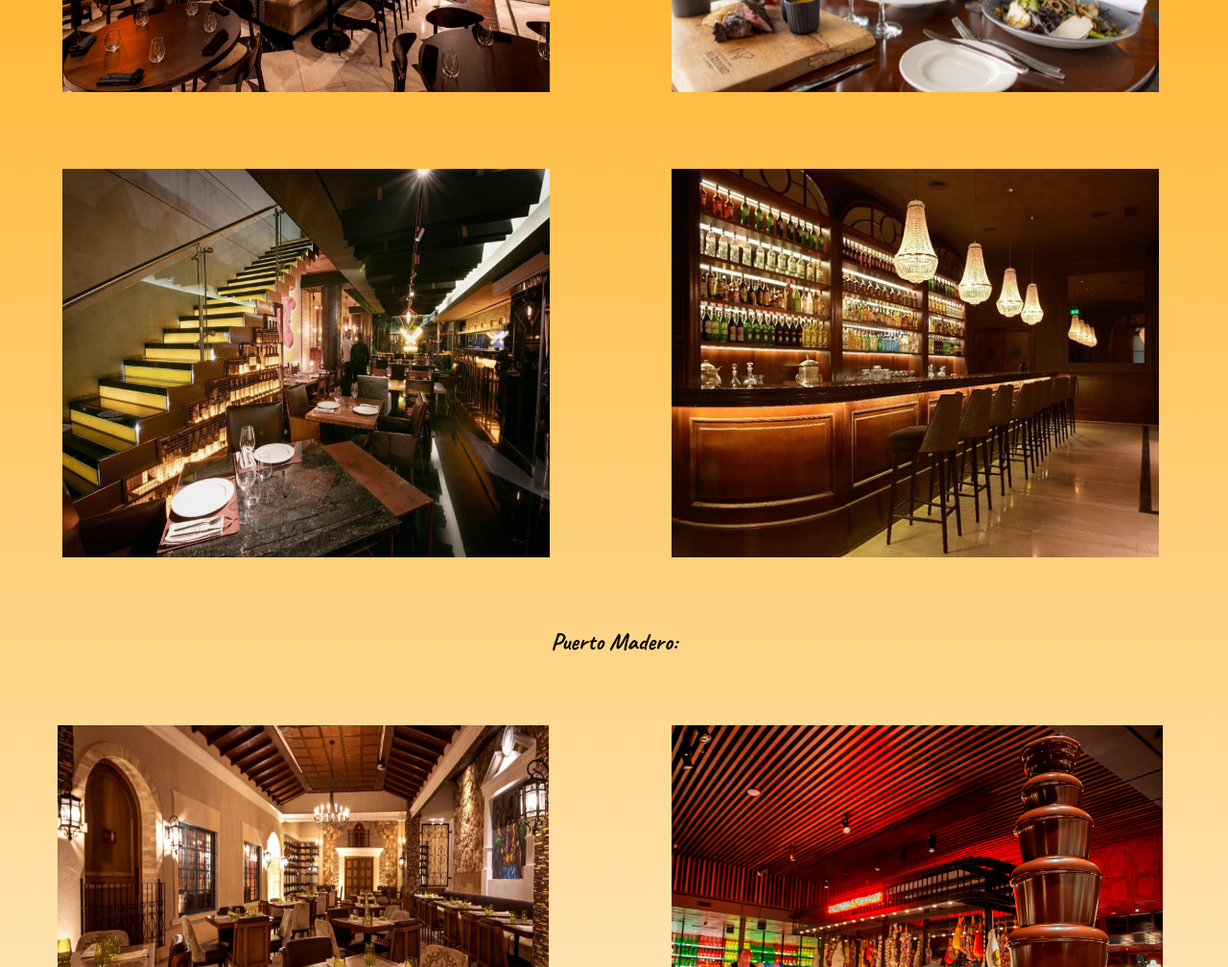
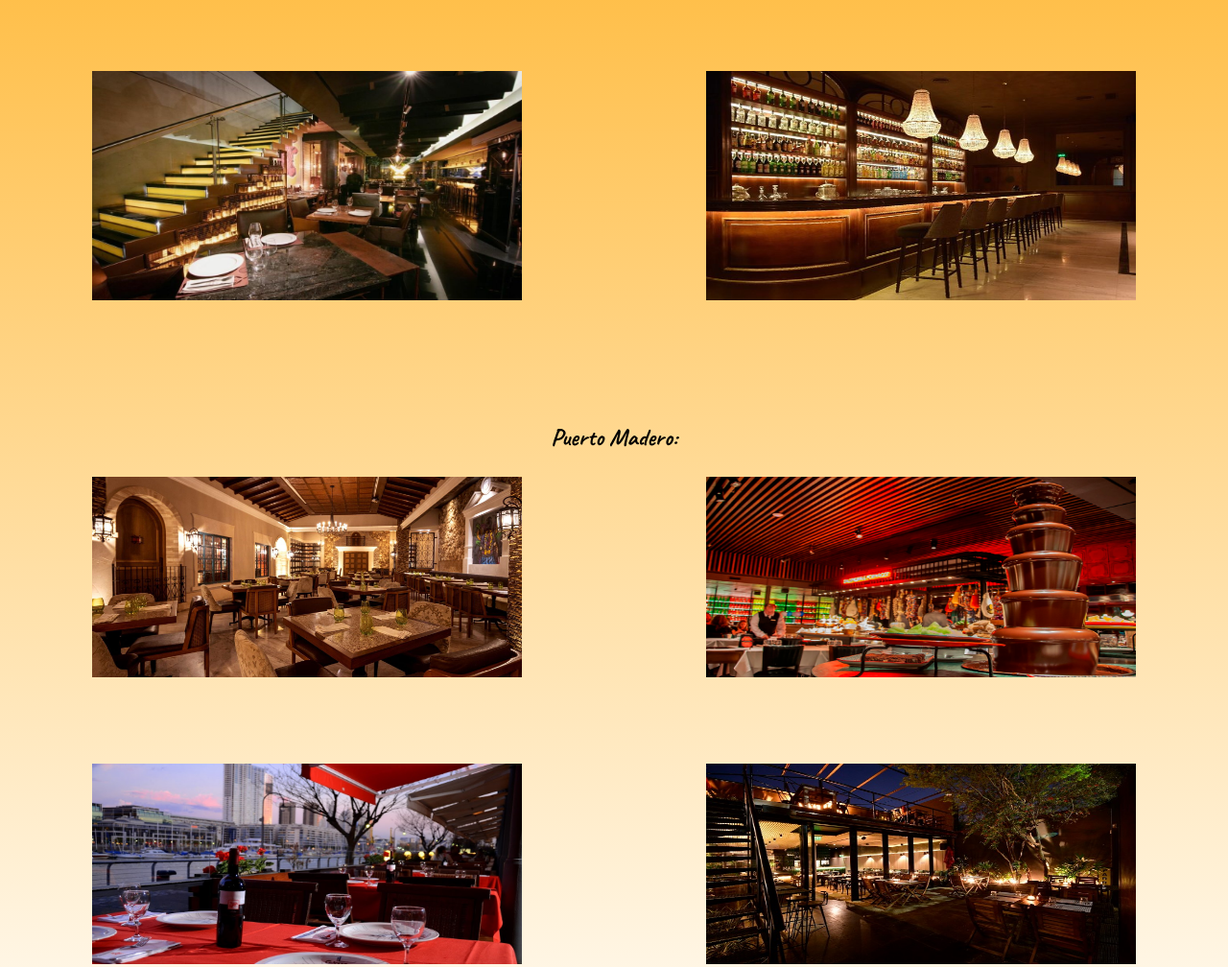
Before and after one commit to Leila1849/TerceraEntregaIbarraLeila, a plain HTML site: page pages/nuestros locales.html in a window 1280 px wide. Shown: the part 820-1828 px from the top of the page at 96% size. Drawn offline with Linux system fonts and the light colour scheme.

Commit message:
3era entrega del Proyecto

```diff
--- a/pages/nuestros locales.html
+++ b/pages/nuestros locales.html
@@ -2,7 +2,7 @@
 <html lang="en">
 <head>
     <meta charset="UTF-8">
-    <meta name="viewport" content="width=device-width, initial-scale=1.0">
+    <meta name="DINNER" content="Conoce nuestros locales">
     <link rel="stylesheet" href="../css/style.css">
     <title>Nuestros locales </title>
 </head>
@@ -31,18 +31,19 @@
     <h3> Recoleta:</h3>
 
     <div class="recoleta">
-        <img class="local1" src="../img/recoleta1.jpg" alt="LocalRecoleta">
-        <img class="local1" src="../img/recoleta2.jpg" alt="LocalRecoleta">
-         <img class="local1" src="../img/recoleta3.jpg" alt="LocalRecoleta">
-         <img class="local1" src="../img/recoleta4.jpeg" alt="LocalRecoleta">
+        <img src="../img/recoleta1.jpg" class="img-fluid" alt="LocalRecoleta">
+        <img src="../img/recoleta2.jpg" class="img-fluid" alt="LocalRecoleta">
+        <img src="../img/recoleta3.jpg" class="img-fluid" alt="LocalRecoleta">
+        <img src="../img/recoleta4.jpeg" class="img-fluid" alt="LocalRecoleta">
+
     </div>
 
     <h3> Puerto Madero: </h3>
     <div class="puertomadero">
-        <img class="local2" src="../img/puertomadero1.jpg" alt="LocalPuertomadero">
-        <img class="local2" src="../img/puertomadero2.jpg" alt="LocalPuertomadero">
-        <img class="local2" src="../img/puertomadero3.jpg" alt="LocalPuertomadero">
-        <img class="local2" src="../img/puertomadero4.jpg" alt="LocalPuertomadero">
+        <img src="../img/puertomadero1.jpg" class="img-fluid" alt="LocalPuertomadero">
+        <img src="../img/puertomadero2.jpg" class="img-fluid" alt="LocalPuertomadero">
+        <img src="../img/puertomadero3.jpg" class="img-fluid" alt="LocalPuertomadero">
+        <img src="../img/puertomadero4.jpg" class="img-fluid" alt="LocalPuertomadero">
     </div>
 
 <h2> Y a vos... ¿Cual te gusta mas? </h2> </div>
--- a/sass/style.scss
+++ b/sass/style.scss
@@ -29,6 +29,7 @@ header{
         ul{
         margin:0px;
         padding:0px;
+
         ul{
         list-style-type:none;
 
@@ -40,8 +41,8 @@ header{
             text-decoration: none;
             font-family: $fuente-caveat;
             font-size: 120%;
+            color:white;
             text-align:center;
-            text-decoration: none;
             display: inline-block;
 
             }
@@ -92,6 +93,7 @@ header{
     }
     p{
         color:white;}
+
         }
 
 .ubicacion{
@@ -119,25 +121,28 @@ footer{
 .recoleta{
     display: grid;
     grid-template-columns: 1fr 1fr;
-    padding: 5px;
+    grid-template-rows: 1fr 1fr;
+    justify-items: center;
 
      img{
-        width: 80%;
-        height: 80%;
-        padding: 50px 50px 50px 50px;
-        margin: 10px;}
+        width: 70%;
+        height: 70%;
+
+    }
  }
 
  .puertomadero{
-    display:grid;
+    display: grid;
     grid-template-columns: 1fr 1fr;
-    align-items: center;
+    grid-template-rows: 1fr 1fr;
+    justify-items: center;
+
      img{
-        width: 80%;
-        height: 80%;
-        padding: 50px 50px 50px 50px;
-        margin: 10px;}
+        width: 70%;
+        height: 70%;
     }
+ }
+
 .puertomadero img:hover{
     transform: translate(20px,-20px);
 }
@@ -151,6 +156,7 @@ footer{
     font-family:$fuente-pacif;
     font-weight: 100%;
     font-size: 40px;
+    padding:10px;
     }
     h4{
         text-align: center;
@@ -170,6 +176,7 @@ footer{
         display:flex;
         padding: 10px;
         margin: 5px;
+        justify-items: center;
         img{
             width: 100%;
             height: 100%;
@@ -185,12 +192,14 @@ footer{
         background-color: $color-secundary;
     }
     .nuestro-menu{
+        background-image: linear-gradient(orange, white);
         h2{
             text-align: center;
             font-family: $fuente-pacif;
         }
 
     }
+
 
 /*Reservas*/
 .reserva{
```
Also changed, not shown: index.html (+1 -2 lines), pages/Nuestro Menu.html (+17 -8 lines), pages/quienes somos.html (+1 -1 lines), pages/reservas.html (+1 -1 lines), css/style.css, img/restaurant-logo-template-maker-40d9de.png (deleted), 1 other file. Lines whose indentation alone changed are shown as unchanged.
